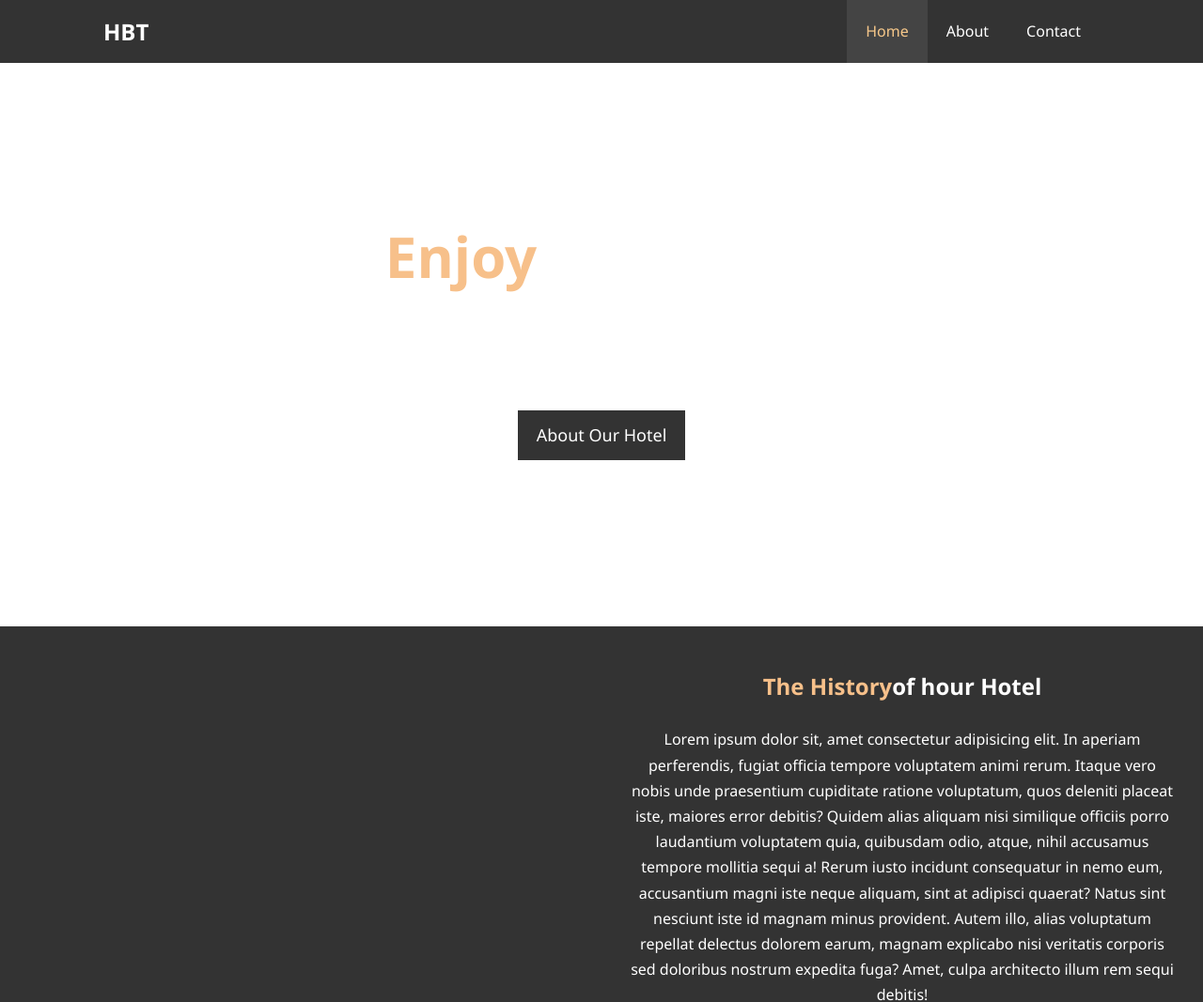
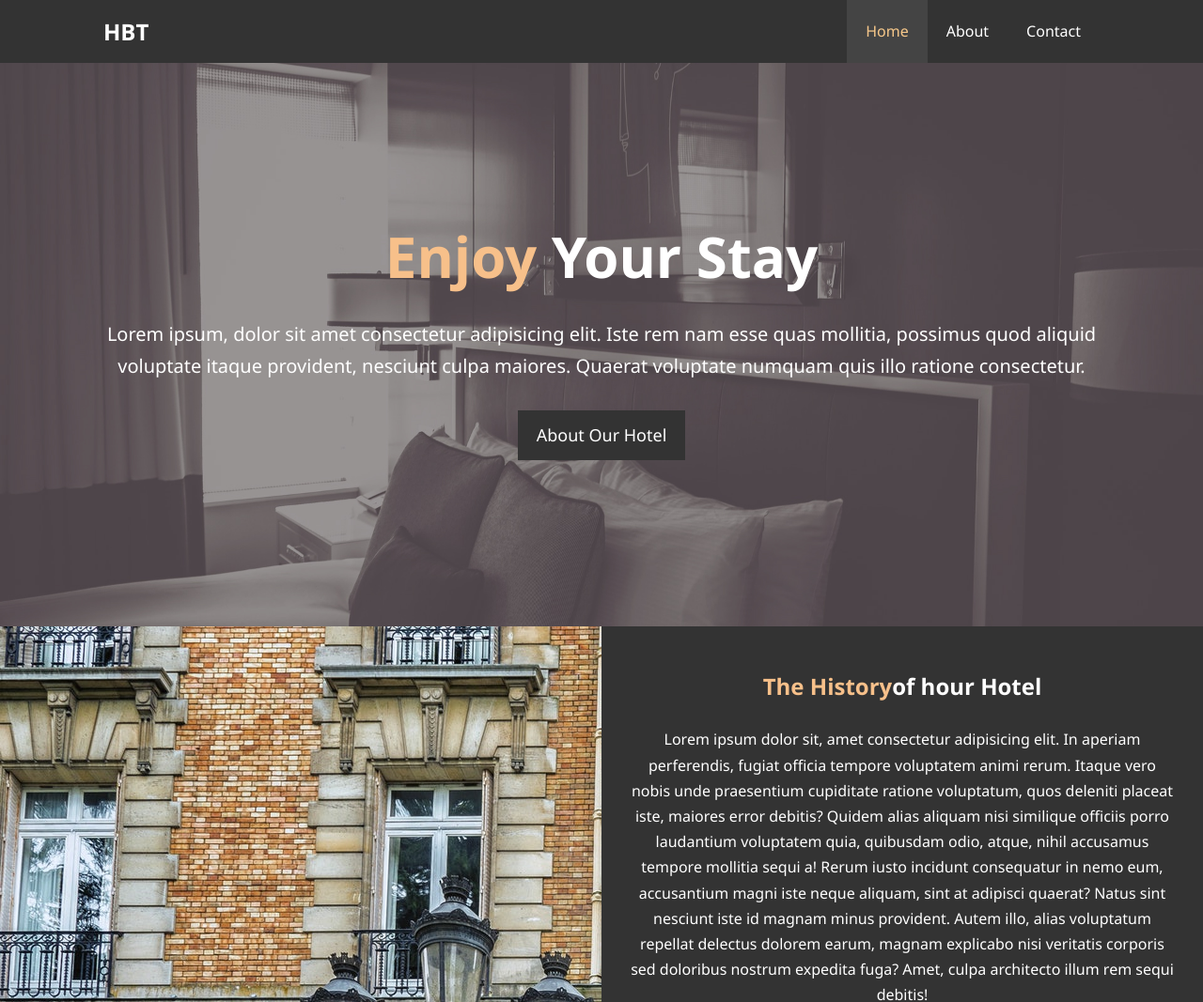
Before and after one commit to IsmailAvayil/HOTEL-WEBSITE, a plain HTML site: page index.html in a window 1280 px wide. Shown: the whole page at 94% size. Drawn offline with Linux system fonts and the light colour scheme; the site is published under a folder, as on GitHub Pages, so addresses that start at the root find nothing.

Commit message:
Update style.css

```diff
--- a/css/style.css
+++ b/css/style.css
@@ -112,7 +112,7 @@ p{
 
 /* showcase */
 #showcase{
-    background: url('/img/showcase.jpg') no-repeat
+    background: url("../img/showcase.jpg") no-repeat
     center center/cover;
     height: 600px;
 
@@ -142,7 +142,7 @@ p{
 #home-info .info-img{
     float: left;
     width:50%;
-    background: url('/img/photo-1.jpg') no-repeat;
+    background: url("../img/photo-1.jpg") no-repeat;
     min-height:100%;
 }
 
```
